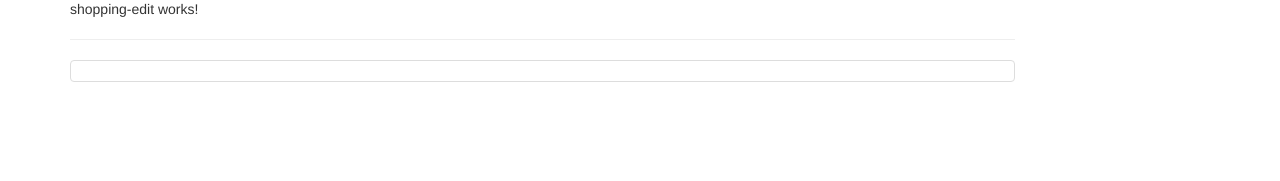
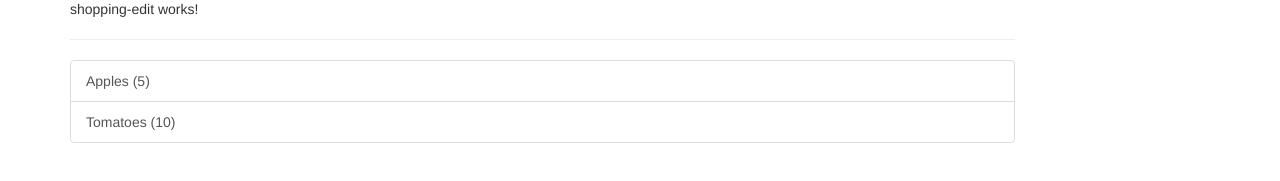
Before and after one commit to chungthehao/Angular_Recipe_Book_Shopping_List, an Angular app: page / in a window 1280 px wide. Shown: the part 291-472 px from the top of the page. Built offline with nearby package versions, Linux system fonts and the light colour scheme.

Commit message:
Creating and Outputting the Shopping List

```diff
--- a/src/app/shopping-list/shopping-list.component.html
+++ b/src/app/shopping-list/shopping-list.component.html
@@ -5,7 +5,11 @@
 		<hr>
 
 		<ul class="list-group">
-			<a style="cursor: pointer;" class="list-group-item"></a>
+			<a
+				style="cursor: pointer;"
+				class="list-group-item"
+				*ngFor="let ingredient of ingredients"
+			>{{ ingredient.name }} ({{ ingredient.amount }})</a>
 		</ul>
 	</div>
 </div>
--- a/src/app/shopping-list/shopping-list.component.ts
+++ b/src/app/shopping-list/shopping-list.component.ts
@@ -1,4 +1,6 @@
 import { Component, OnInit } from '@angular/core';
+
+import { Ingredient } from '../shared/ingredient.model';
 
 @Component({
 	selector: 'app-shopping-list',
@@ -6,7 +8,10 @@
 	styleUrls: ['./shopping-list.component.css']
 })
 export class ShoppingListComponent implements OnInit {
-	ingredients = [];
+	ingredients: Ingredient[] = [
+		new Ingredient('Apples', 5),
+		new Ingredient('Tomatoes', 10),
+	];
 
 	constructor() { }
 
```
Also changed, not shown: src/app/shared/ingredient.model.ts (renamed from src/app/shared/ingredients.model.ts).
